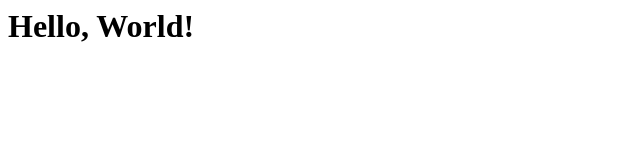
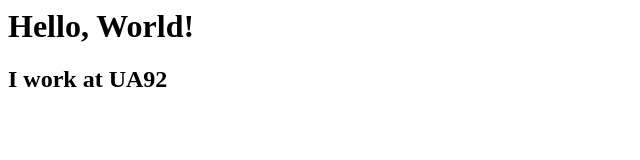
Before and after one commit to ifi786/gitPractice, a plain HTML site: page index.html in a window 1280 px wide. Shown: the whole page, without its empty margins (0-640 px from the left). Drawn offline with Linux system fonts and the light colour scheme.

Commit message:
added new line for work

```diff
--- a/index.html
+++ b/index.html
@@ -1 +1,2 @@
 <h1>Hello, World!</h1>
+<h2>I work at UA92</h2>
```
